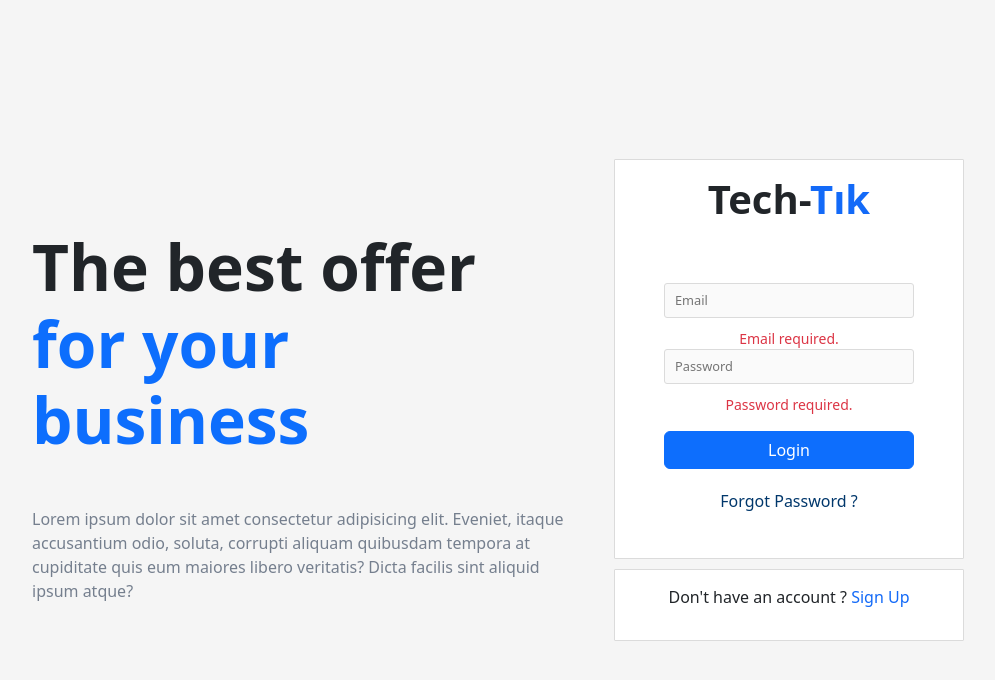
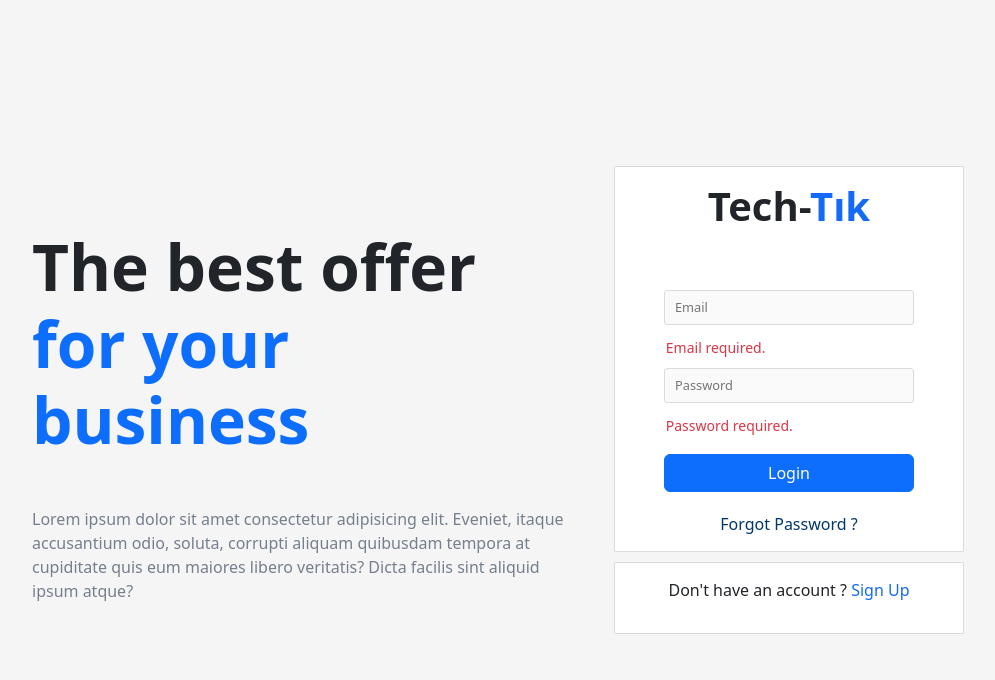
Before and after one commit to emirrozerr/Tech-Tik, a Vue app: page / in a window 1280 px wide. Both pictures are taken after a click on the button "Login". Shown: the top 680 px of the page, without its empty margins (50-1045 px from the left). Built offline with nearby package versions, Linux system fonts and the light colour scheme.

Commit message:
validation  error

```diff
--- a/src/assets/main.css
+++ b/src/assets/main.css
@@ -87,7 +87,7 @@
 .account{
     width: 350px;
     background-color: #fff;
-    height: 400px;
+    height: auto;
     border: 1px solid #DBDBDB;
     border-radius: 1px;
     box-sizing: border-box;
--- a/src/components/Login.vue
+++ b/src/components/Login.vue
@@ -35,7 +35,7 @@
                       type="text"
                       placeholder="Email"
                     >
-                    <small style="text-align:left" v-if="errors.length" class="text-danger " >{{ errors[0] }}</small>
+                   <div v-if="errors.length" class="_error_val mb-2"><small  class="text-danger " >{{ errors[0] }}</small></div>
 
                     <input
                       id="password"
@@ -43,7 +43,7 @@
                       type="password"
                       placeholder="Password"
                     >
-                    <small style="text-align:left" v-if="errors.length" class="text-danger " >{{ errors[1] }}</small>
+                    <div v-if="errors.length" class="_error_val"><small class="text-danger " >{{ errors[1] }}</small></div>
 
                     <b-button @click="checkForm()" class="account-btn mt-3" variant="primary">Login</b-button>
 
@@ -123,6 +123,12 @@ export default {
 </script>
 <style scoped>
 
+._error_val{
+  display: flex;
+  justify-content: flex-start;
+  width: 80%;
+  padding: 2px 0px;
+}
 .content{
     height: 100vh;
 }
--- a/src/components/SignUp.vue
+++ b/src/components/SignUp.vue
@@ -31,7 +31,7 @@
                     type="text"
                     placeholder="First Name"
                   >
-                  <small style="text-align:left" v-if="errors.length" class="text-danger " >{{ errors[0] }}</small>
+                  <div v-if="errors.length" class="_error_val mb-2"><small style="text-align:left" class="text-danger " >{{ errors[0] }}</small></div>
 
                   <input
                     id="lastName"
@@ -39,7 +39,7 @@
                     type="text"
                     placeholder="Last Name"
                   >
-                  <small style="text-align:left"  v-if="errors.length" class="text-danger" >{{ errors[1] }}</small>
+                  <div v-if="errors.length" class="_error_val mb-2"><small style="text-align:left"  class="text-danger" >{{ errors[1] }}</small></div>
 
                   <input
                     id="email"
@@ -47,7 +47,7 @@
                     type="text"
                     placeholder="Email"
                   >
-                  <small style="text-align:left" v-if="errors.length" class="text-danger " >{{ errors[2] }}</small>
+                  <div v-if="errors.length" class="_error_val mb-2"><small style="text-align:left"  class="text-danger " >{{ errors[2] }}</small></div>
 
                   <input
                     id="password"
@@ -55,7 +55,7 @@
                     type="password"
                     placeholder="Password"
                   >
-                  <small style="text-align:left" v-if="errors.length" class="text-danger " >{{ errors[3] }}</small>
+                  <div v-if="errors.length" class="_error_val mb-2"><small style="text-align:left" class="text-danger " >{{ errors[3] }}</small></div>
 
                   <b-button @click="checkForm()" class="account-btn mt-3" variant="primary">Sign up</b-button>
 
@@ -131,7 +131,12 @@ methods: {
 }
 </script>
 <style scoped>
-
+._error_val{
+  display: flex;
+  justify-content: flex-start;
+  width: 100%;
+  padding: 2px 0px;
+}
 .content{
   height: 100vh;
 }
```
